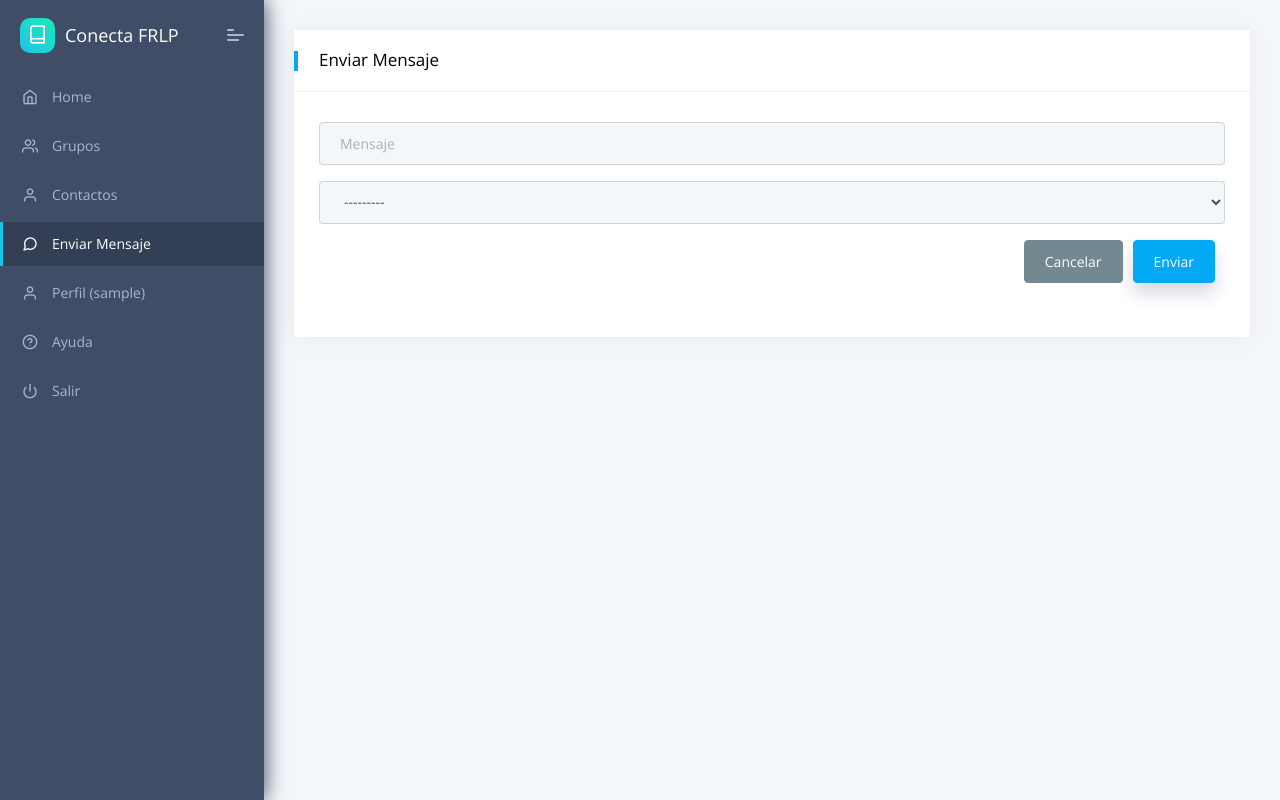
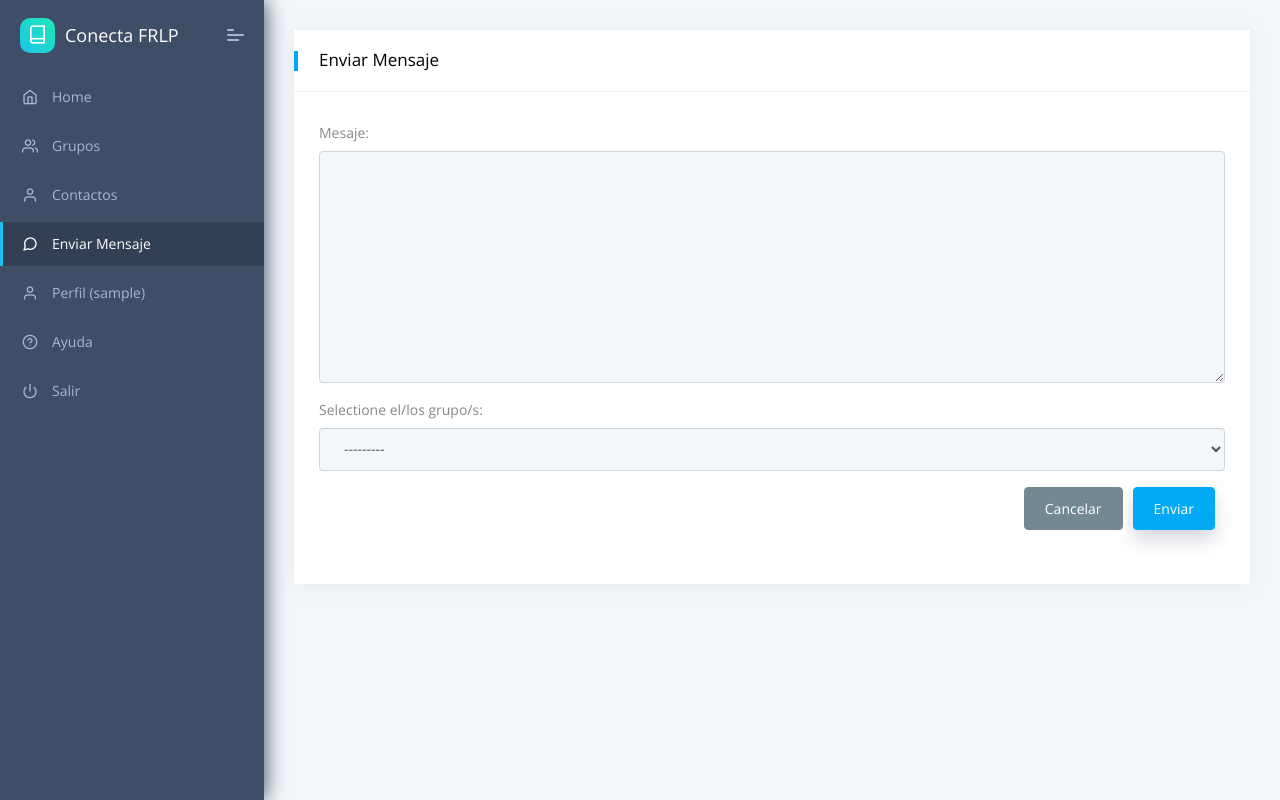
Before and after one commit to diegomeretta/conectafrlp, a Django app: page /enviarmensaje in a window 1280 px wide. Run offline with Django 3.2, Linux system fonts and the light colour scheme; the visitor is signed in with stand-in values (Sample User, id 1); data that the repository does not hold is empty; parts of the project's set-up code (start-up, migrations or seed data) failed here and were passed over; some libraries are stand-ins or nearby versions.

Commit message:
feature: refactor send message ui form and fixed selection of group.

```diff
--- a/app/forms.py
+++ b/app/forms.py
@@ -1,4 +1,4 @@
-from django.forms import ModelForm, TextInput, Select, SelectMultiple
+from django.forms import ModelForm, TextInput, Select, SelectMultiple, Textarea
 from .models import Usuario, Group, Contact, Message
 
 class AltaUsuarioForm(ModelForm):
@@ -119,8 +119,7 @@ class SendMessageForm(ModelForm):
         model = Message
         fields = ["text_message", "group"]
         widgets = {
-            'text_message': TextInput(attrs={
-                "placeholder" : "Mensaje",
+            'text_message': Textarea(attrs={
                 "class": "form-control"
             }),
             'group': Select(attrs={
--- a/app/models.py
+++ b/app/models.py
@@ -72,6 +72,9 @@ class Group(models.Model):
     current_year = models.IntegerField(default=datetime.datetime.now().year)
     telegram_id = models.CharField(max_length=32, default="")
 
+    def __str__(self):
+        return self.name
+
 class Message(models.Model):
-    text_message = models.CharField(max_length=32)
+    text_message = models.CharField(max_length=255)
     group = models.ForeignKey(Group, on_delete=models.CASCADE)
--- a/core/templates/send-message.html
+++ b/core/templates/send-message.html
@@ -23,13 +23,12 @@
                                 </div>
                                 <div class="card-body">
                                     <form role="form" method="post" action="">
-
                                         {% csrf_token %}
-
+                                        <label>Mesaje:</label>
                                         <div class="input-group mb-3">
                                             {{ form.text_message }}
                                         </div>
-
+                                        <label>Selectione el/los grupo/s:</label>
                                         <div class="input-group mb-3">
                                             {{ form.group }}
                                         </div>
```
